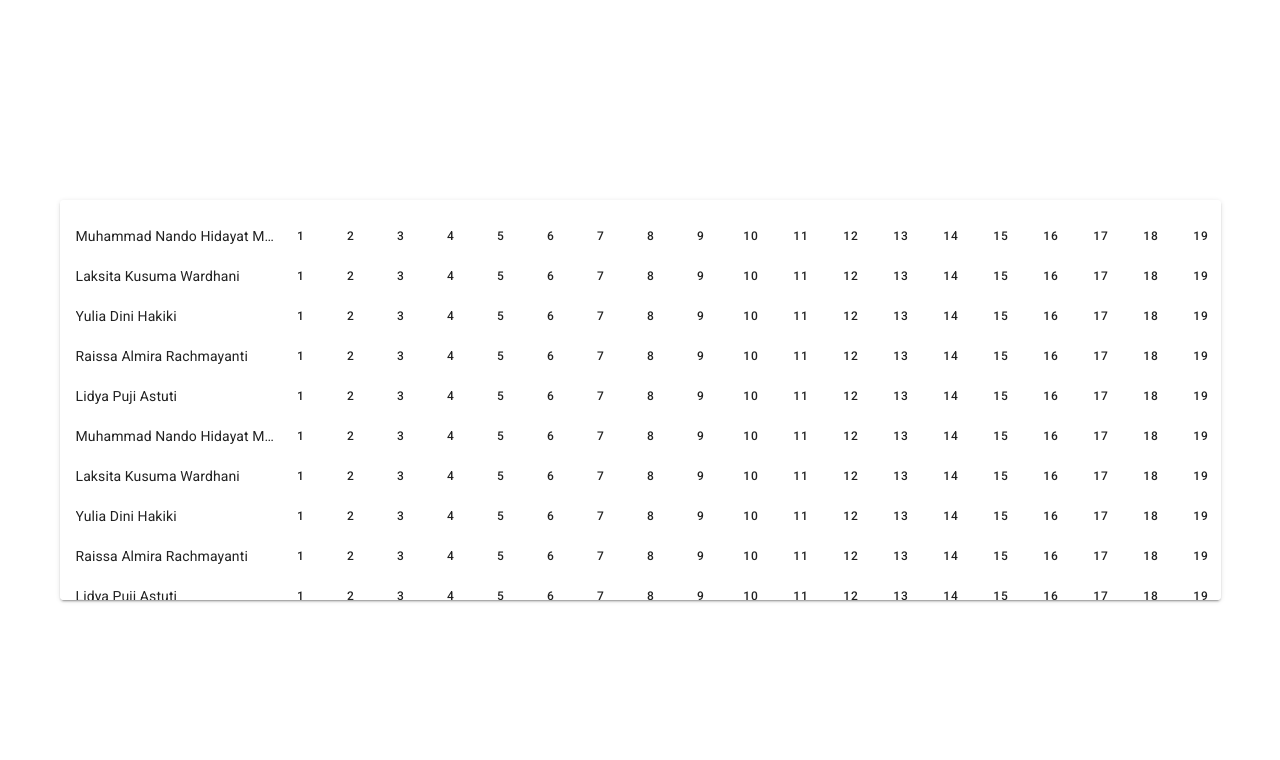
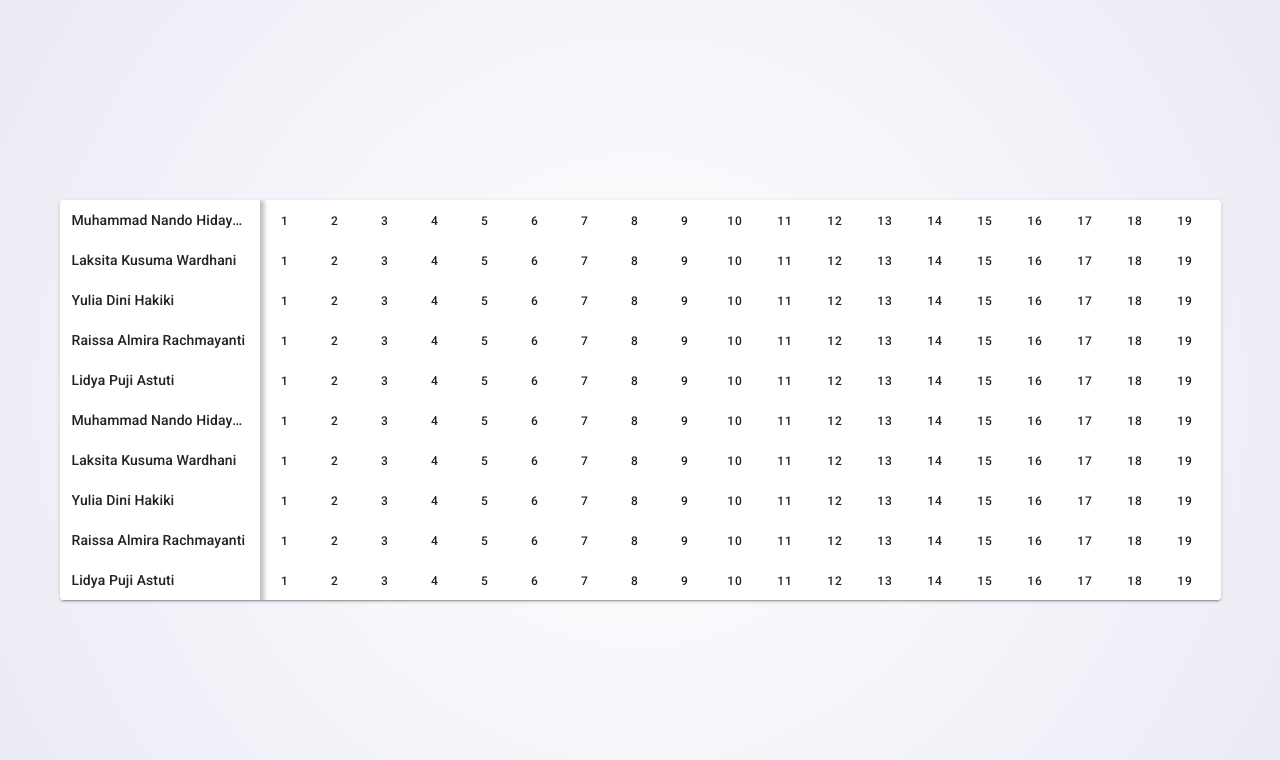
Before and after one commit to nandohidayat/ranged-select-vue, a Nuxt app: page / in a window 1280 px wide. Shown: the top 760 px of the page. Built offline with nearby package versions, Linux system fonts and the light colour scheme.

Commit message:
sticky done

```diff
--- a/layouts/blank.vue
+++ b/layouts/blank.vue
@@ -1,5 +1,5 @@
 <template>
-  <v-app>
+  <v-app class="gradient">
     <v-content>
       <v-container class="fill-height">
         <nuxt />
@@ -11,3 +11,15 @@
 <script>
 export default {}
 </script>
+
+<style scoped>
+.gradient {
+  background: rgb(255, 255, 255);
+  background: radial-gradient(
+    circle,
+    rgba(255, 255, 255, 1) 0%,
+    rgba(234, 234, 245, 1) 100%,
+    rgba(238, 249, 251, 1) 100%
+  );
+}
+</style>
--- a/pages/index.vue
+++ b/pages/index.vue
@@ -2,22 +2,32 @@
   <v-card
     max-height="400px"
     style="overflow-y: auto; overflow-x: auto; white-space: nowrap"
+    @scroll="scroll"
   >
-    <v-card-text>
-      <v-row no-gutters>
-        <v-col>
-          <div style="z-index: 10; position: absolute; background-color:white">
+    <div
+      :style="{
+        zIndex: 10,
+        position: 'sticky',
+        backgroundColor: 'white',
+        left: 0,
+        display: 'inline-block',
+        borderTopRightRadius: 0,
+        borderTopLeftRadius: 0
+      }"
+      class="shadow"
+    >
       <div
         v-for="(s, i) in schedule"
         :key="i"
         style="width: 200px;height: 40px; display: flex; align-items: center"
+        class="px-3"
       >
-              <span class="text--primary d-inline-block text-truncate">{{
+        <span class="subtitle-2 d-inline-block text-truncate ">{{
           schedule[i].name
         }}</span>
       </div>
     </div>
-          <div style="position: relative; left: 200px">
+    <div class="d-inline-block">
       <div v-for="(s, i) in schedule" :key="i">
         <span v-for="(h, j) in fHeader" :key="j">
           <v-btn
@@ -34,9 +44,6 @@
         </span>
       </div>
     </div>
-        </v-col>
-      </v-row>
-    </v-card-text>
   </v-card>
 </template>
 
@@ -908,7 +915,8 @@ export default {
         }
       ],
       day: [],
-      staff: undefined
+      staff: undefined,
+      left: 0
     }
   },
   computed: {
@@ -941,9 +949,18 @@ export default {
         return true
       }
       return false
+    },
+    scroll(event) {
+      this.left = event.target.scrollLeft
     }
   }
 }
 </script>
 
-<style scoped></style>
+<style scoped>
+.shadow {
+  -webkit-box-shadow: 4px 0px 5px 0px rgba(0, 0, 0, 0.27);
+  -moz-box-shadow: 4px 0px 5px 0px rgba(0, 0, 0, 0.27);
+  box-shadow: 4px 0px 5px 0px rgba(0, 0, 0, 0.27);
+}
+</style>
```
Lines whose indentation alone changed are shown as unchanged.
